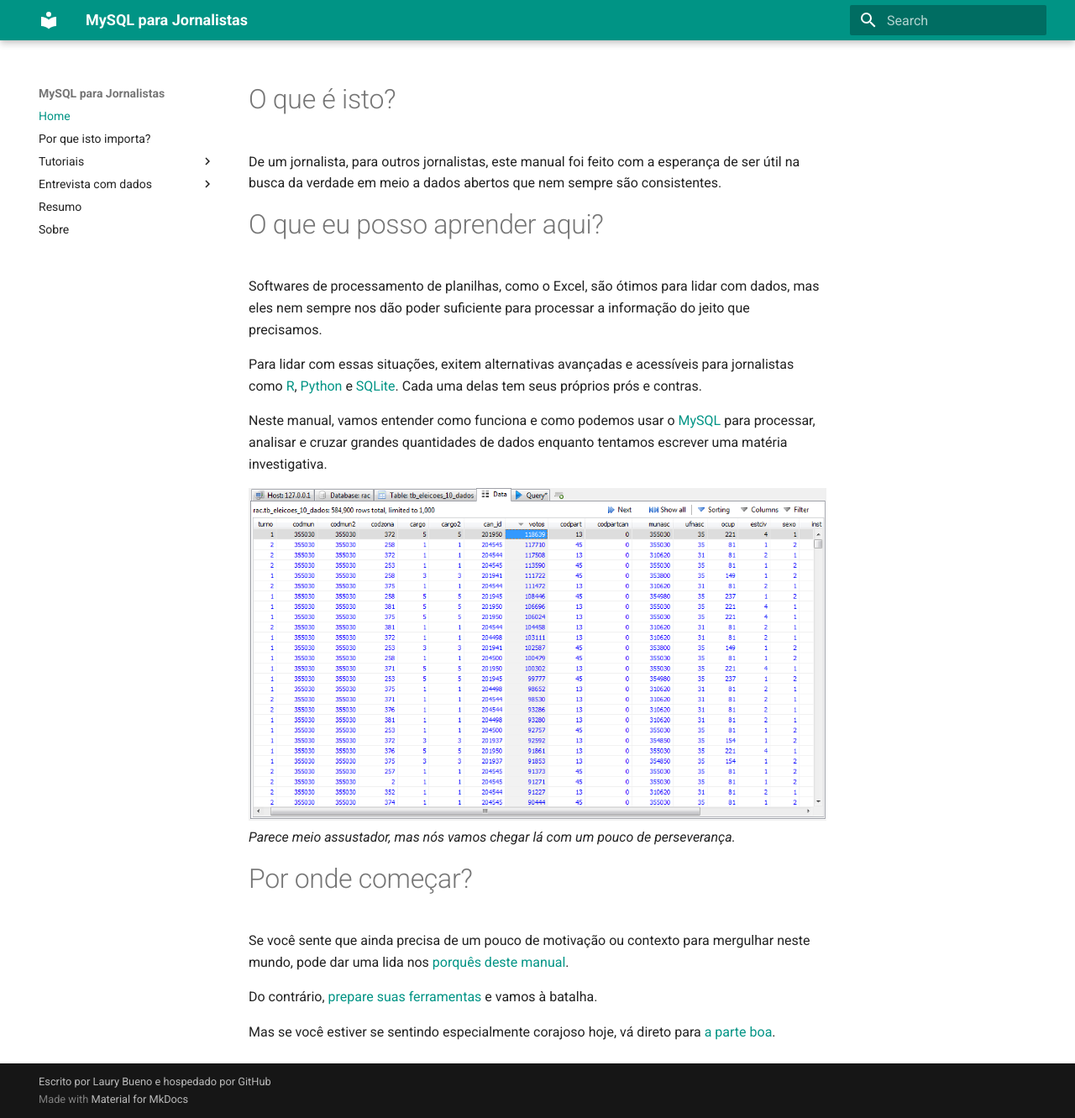
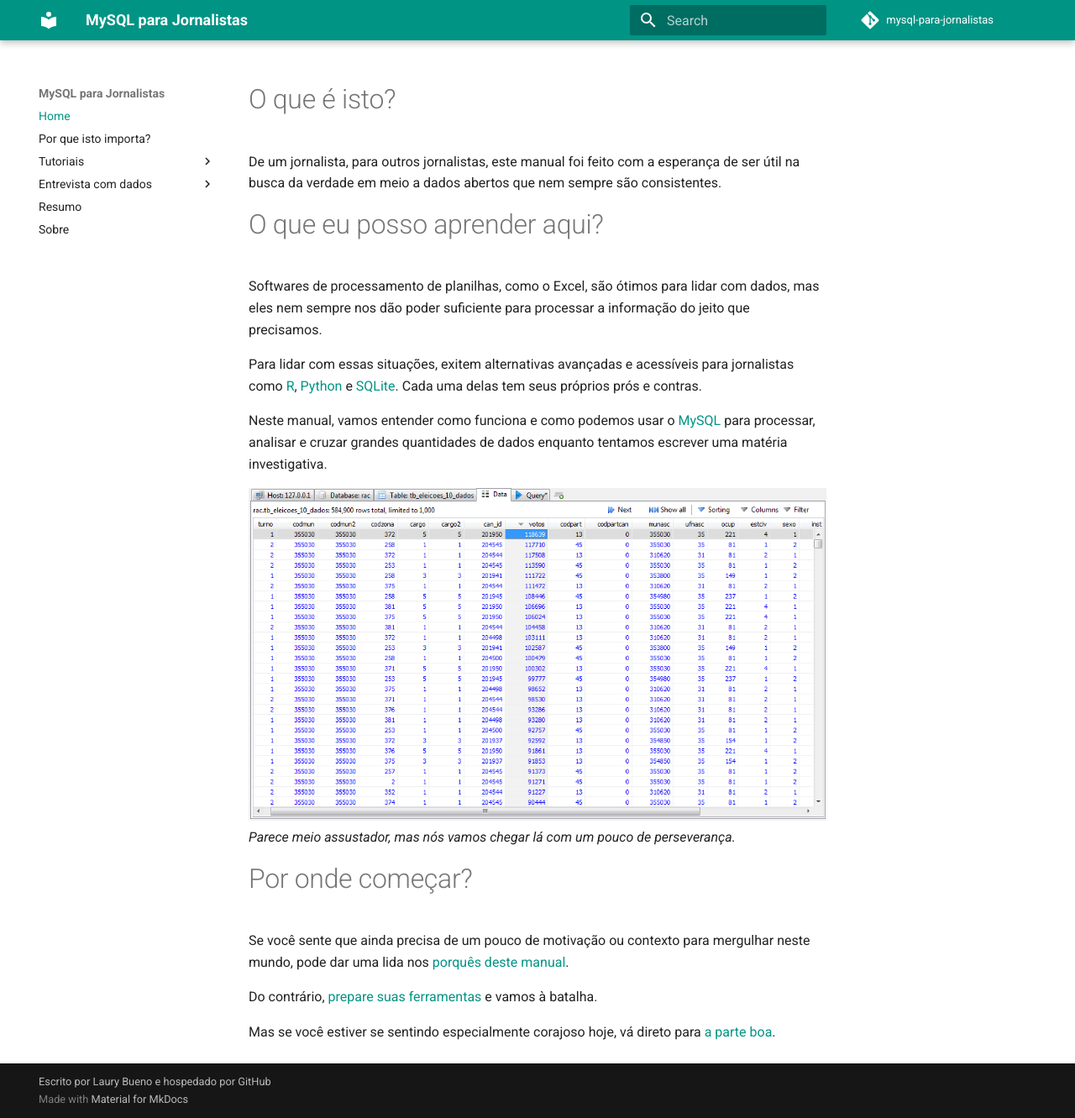
Before and after one commit to laurybueno/mysql-para-jornalistas, an MkDocs documentation site: the page built from docs/index.md, in a window 1280 px wide and 1331 px high. Shown: the whole window at 84% size. Built offline with MkDocs 1.6.1 and Material for MkDocs 9.7.7, drawn with Linux system fonts in a browser that asks for light colours; old or Windows-style settings are respelled for this version of MkDocs; part of the change alters nothing that is shown.

Commit message:
Link especificado para o box de projeto do tema Material

```diff
--- a/mkdocs.yml
+++ b/mkdocs.yml
@@ -5,6 +5,7 @@ site_url: 'http://laury.me/mysql-para-jornalistas'
 
 # Repository
 repo_name: 'mysql-para-jornalistas'
+repo_url: 'http://laury.me/mysql-para-jornalistas/'
 
 # Copyright
 copyright: 'Escrito por Laury Bueno e hospedado por GitHub'
```
